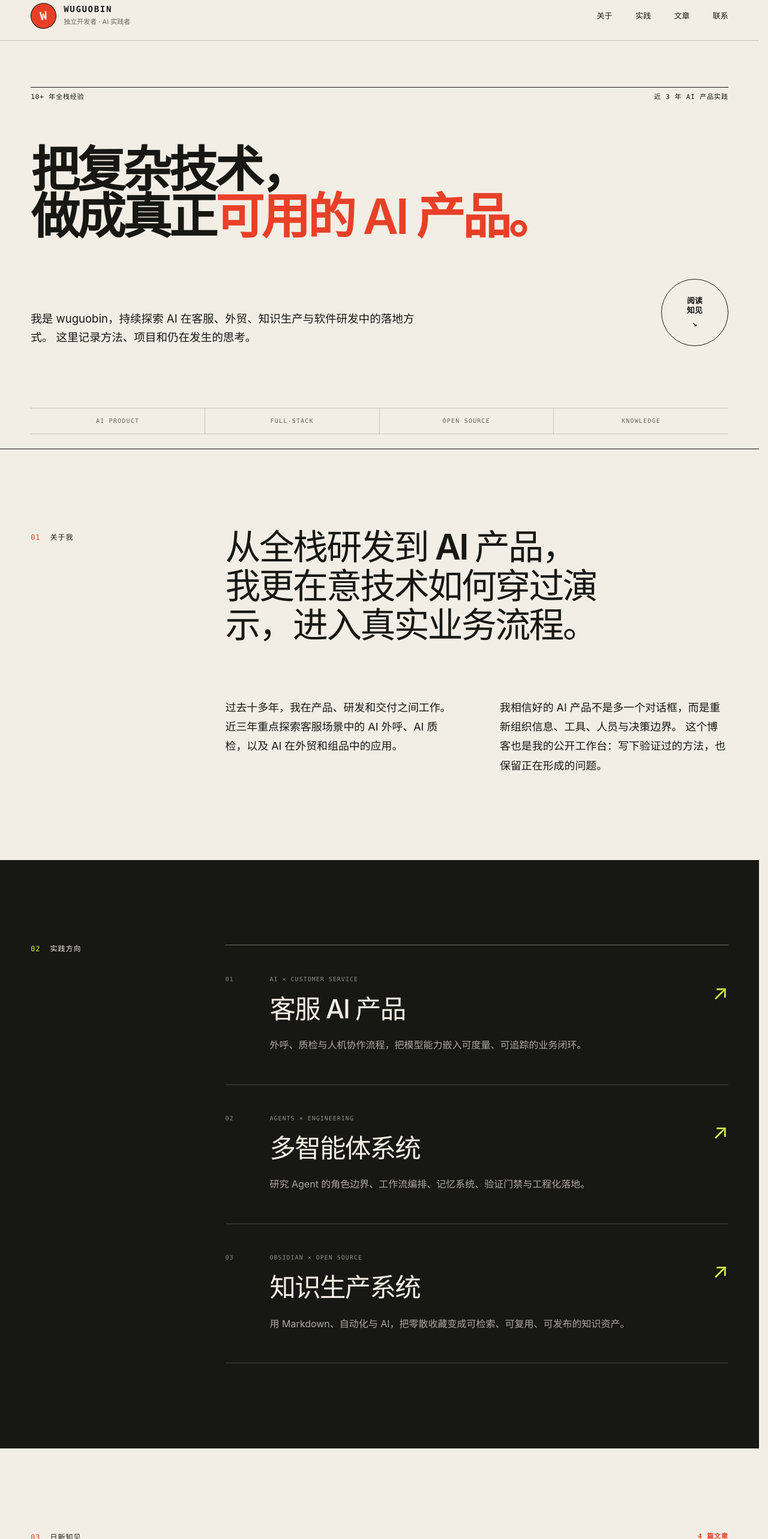
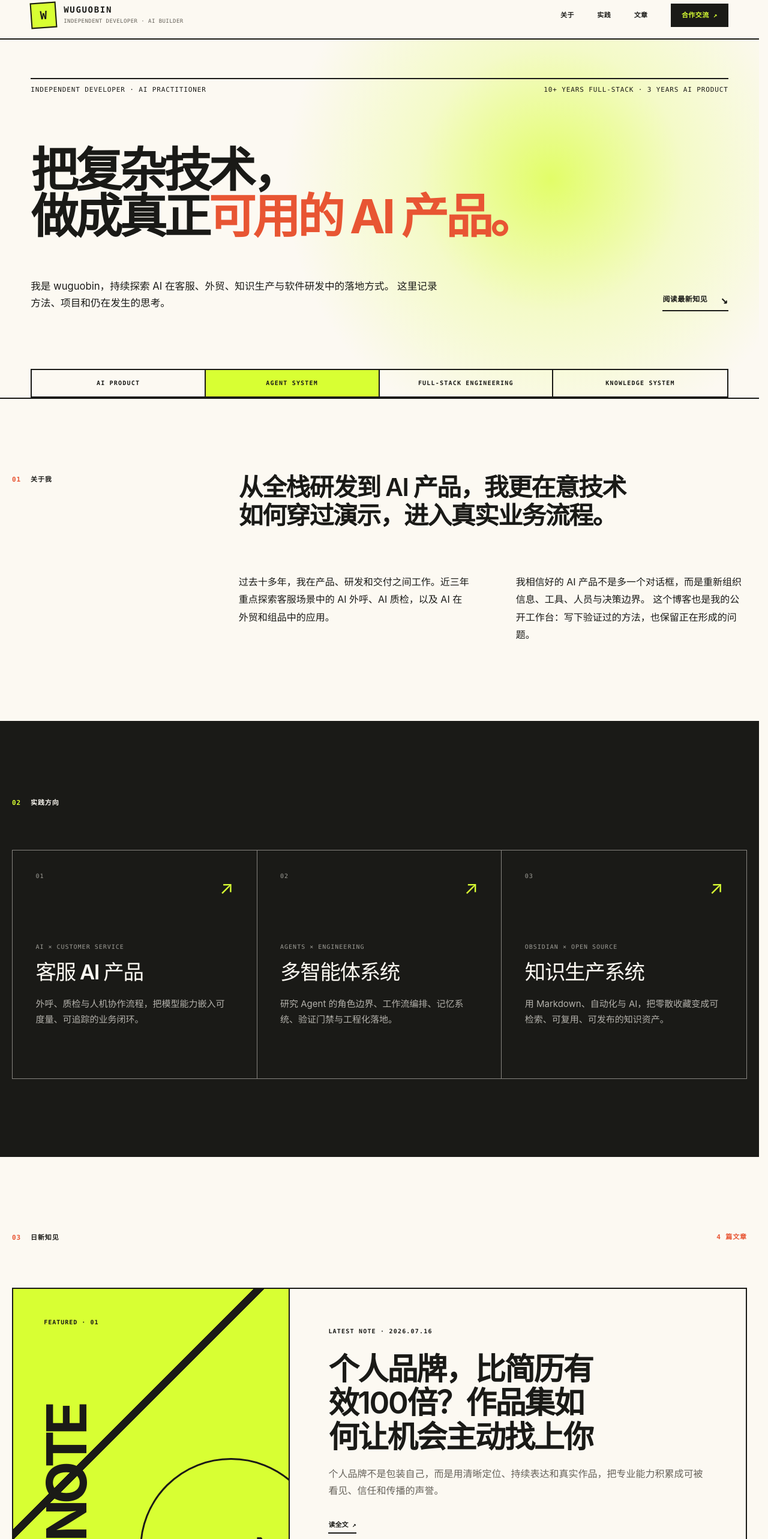
Before and after one commit to wuguobin123/wuguobin123.github.io, a Next.js app: page / in a window 1280 px wide. Shown: the part 14-2580 px from the top of the page at 60% size. Built offline with nearby package versions, Linux system fonts and the light colour scheme; no server answers.

Commit message:
Redesign homepage from visual reference

```diff
--- a/app/globals.css
+++ b/app/globals.css
@@ -1,14 +1,14 @@
 @import "tailwindcss";
 
 :root {
-  --paper: #f2eee5;
-  --paper-deep: #e7dfd0;
-  --ink: #171713;
-  --muted: #69645b;
-  --line: rgba(23, 23, 19, 0.2);
-  --red: #e84027;
-  --lime: #d8ef48;
-  --header-height: 82px;
+  --paper: #fcf9f2;
+  --paper-deep: #eeeae1;
+  --ink: #1a1a17;
+  --muted: #66625a;
+  --line: rgba(26, 26, 23, 0.22);
+  --red: #e85533;
+  --lime: #d8ff33;
+  --header-height: 80px;
   --font-sans: -apple-system, BlinkMacSystemFont, "Segoe UI", "PingFang SC", "Microsoft YaHei", sans-serif;
   --font-mono: "SFMono-Regular", Consolas, "Liberation Mono", monospace;
 }
@@ -50,8 +50,14 @@ a {
   justify-content: space-between;
   min-height: var(--header-height);
   padding: 14px clamp(20px, 4vw, 72px);
-  border-bottom: 1px solid var(--line);
+  border-bottom: 2px solid var(--ink);
   background: var(--paper);
+}
+
+.site-header {
+  position: sticky;
+  z-index: 20;
+  top: 0;
 }
 
 .brand {
@@ -65,12 +71,12 @@ a {
   width: 43px;
   height: 43px;
   place-items: center;
-  border: 1px solid var(--ink);
-  border-radius: 50%;
-  background: var(--red);
-  color: white;
+  border: 2px solid var(--ink);
+  border-radius: 0;
+  background: var(--lime);
+  color: var(--ink);
   font: 700 19px/1 var(--font-mono);
-  transform: rotate(-8deg);
+  transform: rotate(-4deg);
 }
 
 .brand strong,
@@ -86,13 +92,21 @@ a {
 .brand small {
   margin-top: 5px;
   color: var(--muted);
-  font-size: 11px;
+  font: 500 9px/1.2 var(--font-mono);
+  letter-spacing: 0.05em;
+  text-transform: uppercase;
 }
 
 nav {
+  align-items: center;
   display: flex;
   gap: clamp(18px, 3vw, 44px);
   font-size: 13px;
+}
+
+.site-header nav {
+  font: 600 11px/1 var(--font-mono);
+  letter-spacing: 0.04em;
 }
 
 nav a,
@@ -123,28 +137,59 @@ footer a:hover::after {
   transform-origin: left;
 }
 
+.site-header .header-cta {
+  padding: 14px 18px;
+  background: var(--ink);
+  color: var(--lime);
+}
+
+.site-header .header-cta::after {
+  display: none;
+}
+
+.site-header .header-cta:hover {
+  background: var(--red);
+  color: white;
+}
+
 .hero {
-  padding: clamp(32px, 6vw, 84px) clamp(20px, 4vw, 72px) 24px;
+  position: relative;
+  isolation: isolate;
+  padding: clamp(28px, 5vw, 64px) clamp(20px, 4vw, 64px) 0;
   overflow: hidden;
+}
+
+.hero-glow {
+  position: absolute;
+  z-index: -1;
+  top: -36%;
+  right: -8%;
+  width: min(70vw, 940px);
+  height: min(70vw, 940px);
+  border-radius: 50%;
+  background: radial-gradient(circle, rgba(216, 255, 51, 0.72) 0, rgba(216, 255, 51, 0.22) 35%, rgba(216, 255, 51, 0) 70%);
+  pointer-events: none;
 }
 
 .hero-kicker {
   display: flex;
   justify-content: space-between;
-  border-top: 1px solid var(--ink);
-  padding-top: 10px;
+  max-width: 1280px;
+  margin: 0 auto;
+  border-top: 2px solid var(--ink);
+  padding-top: 12px;
   font: 500 11px/1 var(--font-mono);
   letter-spacing: 0.08em;
   text-transform: uppercase;
 }
 
 .hero h1 {
-  max-width: 1360px;
-  margin: clamp(42px, 6vw, 84px) 0 clamp(40px, 5vw, 68px);
-  font-size: clamp(50px, 6.35vw, 112px);
-  font-weight: 640;
-  letter-spacing: -0.055em;
-  line-height: 0.97;
+  max-width: 1280px;
+  margin: clamp(54px, 7vw, 90px) auto clamp(42px, 5vw, 64px);
+  font-size: clamp(50px, 6.15vw, 82px);
+  font-weight: 680;
+  letter-spacing: -0.06em;
+  line-height: 0.98;
   text-wrap: balance;
 }
 
@@ -162,49 +207,56 @@ footer a:hover::after {
   grid-template-columns: minmax(0, 1fr) auto;
   align-items: end;
   gap: 40px;
+  max-width: 1280px;
+  margin: 0 auto;
 }
 
 .hero-footer > p {
-  max-width: 640px;
+  max-width: 680px;
   margin: 0;
-  font-size: clamp(17px, 1.45vw, 22px);
-  line-height: 1.65;
+  font-size: clamp(16px, 1.3vw, 20px);
+  line-height: 1.7;
 }
 
-.circle-link {
-  display: grid;
-  width: 112px;
-  height: 112px;
-  padding: 25px;
-  place-items: center;
-  border: 1px solid var(--ink);
-  border-radius: 50%;
-  font: 600 13px/1.25 var(--font-mono);
-  text-align: center;
-  transition: background 180ms ease, color 180ms ease, transform 180ms ease;
+.hero-link {
+  display: inline-flex;
+  align-items: center;
+  gap: 22px;
+  padding-bottom: 8px;
+  border-bottom: 2px solid var(--ink);
+  font: 650 12px/1 var(--font-mono);
+  letter-spacing: 0.04em;
+  white-space: nowrap;
+  transition: gap 180ms ease, color 180ms ease;
 }
 
-.circle-link:hover {
-  background: var(--ink);
-  color: var(--paper);
-  transform: rotate(5deg);
+.hero-link span {
+  font-size: 20px;
+}
+
+.hero-link:hover {
+  gap: 30px;
+  color: var(--red);
 }
 
 .hero-grid {
   display: grid;
   grid-template-columns: repeat(4, 1fr);
-  margin-top: clamp(46px, 8vw, 110px);
-  border-top: 1px solid var(--line);
-  border-bottom: 1px solid var(--line);
+  max-width: 1280px;
+  margin: clamp(54px, 8vw, 96px) auto 0;
+  border: 2px solid var(--ink);
 }
 
 .hero-grid span {
-  padding: 16px 10px;
-  border-right: 1px solid var(--line);
-  color: var(--muted);
-  font: 500 10px/1 var(--font-mono);
+  padding: 17px 10px;
+  border-right: 2px solid var(--ink);
+  font: 600 10px/1 var(--font-mono);
   letter-spacing: 0.12em;
   text-align: center;
+}
+
+.hero-grid span:nth-child(2) {
+  background: var(--lime);
 }
 
 .hero-grid span:last-child {
@@ -213,17 +265,17 @@ footer a:hover::after {
 
 .section {
   display: grid;
-  grid-template-columns: minmax(140px, 0.28fr) minmax(0, 1fr);
-  gap: clamp(36px, 7vw, 120px);
-  padding: clamp(80px, 11vw, 170px) clamp(20px, 4vw, 72px);
-  border-top: 1px solid var(--ink);
+  grid-template-columns: minmax(180px, 0.34fr) minmax(0, 1fr);
+  gap: clamp(36px, 7vw, 110px);
+  padding: clamp(80px, 10vw, 136px) max(20px, calc((100vw - 1280px) / 2));
+  border-top: 2px solid var(--ink);
 }
 
 .section-label {
   display: flex;
   align-items: flex-start;
   gap: 16px;
-  font: 500 12px/1.2 var(--font-mono);
+  font: 600 11px/1.2 var(--font-mono);
   letter-spacing: 0.08em;
   text-transform: uppercase;
 }
@@ -237,12 +289,12 @@ footer a:hover::after {
 }
 
 .about-copy .lead {
-  max-width: 960px;
-  margin: -0.16em 0 clamp(52px, 7vw, 95px);
-  font-size: clamp(40px, 4.6vw, 74px);
-  font-weight: 570;
-  letter-spacing: -0.045em;
-  line-height: 1.1;
+  max-width: 900px;
+  margin: -0.12em 0 clamp(46px, 6vw, 72px);
+  font-size: clamp(34px, 3.2vw, 46px);
+  font-weight: 620;
+  letter-spacing: -0.04em;
+  line-height: 1.16;
   text-wrap: balance;
 }
 
@@ -254,13 +306,18 @@ footer a:hover::after {
 
 .about-columns p {
   margin: 0;
-  font-size: clamp(16px, 1.4vw, 20px);
-  line-height: 1.8;
+  font-size: clamp(15px, 1.25vw, 18px);
+  line-height: 1.85;
 }
 
 .work {
+  display: block;
   background: var(--ink);
   color: var(--paper);
+}
+
+.work .section-label {
+  margin-bottom: clamp(40px, 6vw, 72px);
 }
 
 .work .section-label span {
@@ -268,43 +325,70 @@ footer a:hover::after {
 }
 
 .work-list {
-  border-top: 1px solid rgba(242, 238, 229, 0.4);
+  display: grid;
+  grid-template-columns: repeat(3, minmax(0, 1fr));
+  border: 1px solid rgba(252, 249, 242, 0.48);
 }
 
 .work-list article {
-  display: grid;
-  grid-template-columns: 50px minmax(0, 1fr) auto;
-  gap: 24px;
-  align-items: start;
-  padding: clamp(30px, 4vw, 58px) 0;
-  border-bottom: 1px solid rgba(242, 238, 229, 0.22);
+  min-height: 380px;
+  padding: clamp(26px, 3vw, 42px);
+  border-right: 1px solid rgba(252, 249, 242, 0.48);
+  transition: background 180ms ease, color 180ms ease, transform 180ms ease;
+}
+
+.work-list article:last-child {
+  border-right: 0;
+}
+
+.work-list article:hover {
+  background: var(--lime);
+  color: var(--ink);
+  transform: translateY(-6px);
+}
+
+.work-card-head {
+  display: flex;
+  align-items: flex-start;
+  justify-content: space-between;
+  min-height: 118px;
 }
 
 .work-number,
 .work .eyebrow {
-  color: rgba(242, 238, 229, 0.55);
+  color: rgba(252, 249, 242, 0.58);
   font: 500 10px/1 var(--font-mono);
   letter-spacing: 0.1em;
 }
 
-.work-list h2 {
-  margin: 10px 0 12px;
-  font-size: clamp(32px, 3.4vw, 54px);
-  font-weight: 520;
-  letter-spacing: -0.04em;
+.work-list article:hover .work-number,
+.work-list article:hover .eyebrow,
+.work-list article:hover > p:last-child {
+  color: var(--ink);
 }
 
-.work-list article div > p:last-child {
-  max-width: 630px;
+.work-list h2 {
+  margin: 18px 0 20px;
+  font-size: clamp(30px, 2.7vw, 42px);
+  font-weight: 580;
+  letter-spacing: -0.04em;
+  line-height: 1.1;
+}
+
+.work-list article > p:last-child {
   margin: 0;
-  color: rgba(242, 238, 229, 0.68);
-  font-size: 16px;
-  line-height: 1.7;
+  color: rgba(252, 249, 242, 0.68);
+  font-size: 15px;
+  line-height: 1.75;
 }
 
 .work-arrow {
   color: var(--lime);
-  font-size: 34px;
+  font-size: 30px;
+}
+
+.work-list article:hover .work-arrow {
+  color: var(--ink);
 }
 
 .notes {
@@ -334,17 +418,73 @@ footer a:hover::after {
 
 .featured-note {
   display: grid;
-  grid-template-columns: minmax(0, 1fr) auto;
-  gap: 48px;
-  align-items: end;
-  padding: clamp(28px, 4vw, 58px);
-  background: var(--red);
-  color: white;
-  transition: transform 180ms ease;
+  grid-template-columns: minmax(280px, 0.82fr) minmax(0, 1.35fr);
+  min-height: 440px;
+  border: 2px solid var(--ink);
+  background: var(--paper);
+  transition: transform 180ms ease, box-shadow 180ms ease;
 }
 
 .featured-note:hover {
   transform: translateY(-5px);
+  box-shadow: 8px 8px 0 var(--ink);
+}
+
+.featured-note-visual {
+  position: relative;
+  display: flex;
+  flex-direction: column;
+  justify-content: space-between;
+  padding: clamp(28px, 4vw, 52px);
+  overflow: hidden;
+  border-right: 2px solid var(--ink);
+  background:
+    linear-gradient(135deg, transparent 43%, var(--ink) 43% 45%, transparent 45%),
+    var(--lime);
+}
+
+.featured-note-visual::after {
+  position: absolute;
+  right: -12%;
+  bottom: -24%;
+  width: 66%;
+  aspect-ratio: 1;
+  border: 3px solid var(--ink);
+  border-radius: 50%;
+  content: "";
+}
+
+.featured-note-visual span {
+  position: relative;
+  z-index: 1;
+  font: 600 10px/1 var(--font-mono);
+  letter-spacing: 0.1em;
+}
+
+.featured-note-visual strong {
+  position: relative;
+  z-index: 1;
+  font-size: clamp(62px, 7.2vw, 108px);
+  font-weight: 720;
+  letter-spacing: -0.08em;
+  line-height: 0.82;
+  writing-mode: vertical-rl;
+  transform: rotate(180deg);
+}
+
+.featured-note-visual .featured-note-arrow {
+  position: absolute;
+  z-index: 2;
+  right: clamp(24px, 3vw, 42px);
+  bottom: clamp(24px, 3vw, 42px);
+  font-size: 34px;
+}
+
+.featured-note-copy {
+  display: flex;
+  flex-direction: column;
+  justify-content: center;
+  padding: clamp(34px, 5vw, 72px);
 }
 
 .eyebrow {
@@ -355,46 +495,52 @@ footer a:hover::after {
 }
 
 .featured-note h2 {
-  max-width: 980px;
-  margin: 25px 0 18px;
-  font-size: clamp(38px, 4.6vw, 72px);
-  font-weight: 570;
+  max-width: 760px;
+  margin: 28px 0 20px;
+  font-size: clamp(36px, 4vw, 58px);
+  font-weight: 620;
   letter-spacing: -0.045em;
-  line-height: 1.08;
+  line-height: 1.1;
   text-wrap: balance;
 }
 
-.featured-note div > p:last-child {
+.featured-note-copy > p:not(.eyebrow) {
   max-width: 680px;
   margin: 0;
-  color: rgba(255, 255, 255, 0.8);
+  color: var(--muted);
   font-size: 16px;
-  line-height: 1.65;
+  line-height: 1.75;
 }
 
-.featured-note > span {
-  font: 600 12px/1 var(--font-mono);
-  white-space: nowrap;
+.featured-note-link {
+  align-self: flex-start;
+  margin-top: 38px;
+  padding-bottom: 7px;
+  border-bottom: 2px solid var(--ink);
+  font: 650 11px/1 var(--font-mono);
 }
 
 .note-list {
-  margin-top: 12px;
+  display: grid;
+  grid-template-columns: repeat(2, minmax(0, 1fr));
+  margin-top: 24px;
+  border-top: 2px solid var(--ink);
+  border-left: 2px solid var(--ink);
 }
 
 .note-list > a {
-  display: grid;
-  grid-template-columns: 52px minmax(0, 1fr) auto;
-  gap: 24px;
-  align-items: center;
-  padding: 32px 4px;
-  border-bottom: 1px solid var(--line);
-  transition: padding 180ms ease, background 180ms ease;
+  display: flex;
+  min-height: 310px;
+  flex-direction: column;
+  padding: clamp(24px, 3vw, 38px);
+  border-right: 2px solid var(--ink);
+  border-bottom: 2px solid var(--ink);
+  transition: background 180ms ease, color 180ms ease;
 }
 
 .note-list > a:hover {
-  padding-right: 18px;
-  padding-left: 18px;
-  background: var(--paper-deep);
+  background: var(--ink);
+  color: var(--paper);
 }
 
 .note-index,
@@ -404,10 +550,11 @@ footer a:hover::after {
 }
 
 .note-list h3 {
-  margin: 0 0 8px;
-  font-size: clamp(22px, 2vw, 30px);
-  font-weight: 560;
-  letter-spacing: -0.025em;
+  margin: 54px 0 12px;
+  font-size: clamp(24px, 2.3vw, 34px);
+  font-weight: 600;
+  letter-spacing: -0.035em;
+  line-height: 1.2;
 }
 
 .note-list p {
@@ -428,8 +575,17 @@ footer a:hover::after {
 
 .note-meta {
   display: flex;
+  justify-content: space-between;
   gap: 24px;
+  order: -1;
   white-space: nowrap;
+}
+
+.note-list > a:hover .note-index,
+.note-list > a:hover .note-meta,
+.note-list > a:hover p,
+.note-list > a:hover .note-tags {
+  color: rgba(252, 249, 242, 0.7);
 }
 
 .notes-footer {
@@ -455,50 +611,74 @@ footer a:hover::after {
 
 .contact {
   display: block;
+  padding-top: clamp(80px, 9vw, 120px);
+  padding-bottom: clamp(80px, 9vw, 120px);
   background: var(--lime);
+  text-align: center;
+}
+
+.contact .eyebrow {
+  display: inline-block;
+  padding: 8px 12px;
+  background: var(--ink);
+  color: var(--lime);
 }
 
 .contact h2 {
-  margin: clamp(50px, 7vw, 92px) 0;
-  font-size: clamp(58px, 8.5vw, 128px);
-  font-weight: 640;
+  max-width: 1100px;
+  margin: clamp(44px, 6vw, 72px) auto 30px;
+  font-size: clamp(58px, 7.5vw, 104px);
+  font-weight: 680;
   letter-spacing: -0.055em;
-  line-height: 0.94;
+  line-height: 0.96;
   text-wrap: balance;
+}
+
+.contact-intro {
+  max-width: 620px;
+  margin: 0 auto;
+  font-size: clamp(16px, 1.4vw, 20px);
+  line-height: 1.7;
 }
 
 .contact-row {
   display: flex;
-  justify-content: space-between;
-  gap: 48px;
-  align-items: flex-end;
-  padding-top: 24px;
-  border-top: 1px solid var(--ink);
-}
-
-.contact-row p {
-  max-width: 520px;
-  margin: 0;
-  font-size: 18px;
-  line-height: 1.6;
+  justify-content: center;
+  gap: 14px;
+  align-items: center;
+  margin-top: 42px;
 }
 
 .contact-row a {
   display: inline-flex;
   align-items: center;
   gap: 20px;
-  padding-bottom: 8px;
+  min-width: 190px;
+  justify-content: space-between;
+  padding: 17px 20px;
   border-bottom: 2px solid var(--ink);
-  font: 650 18px/1 var(--font-mono);
+  background: var(--paper);
+  font: 650 12px/1 var(--font-mono);
+  transition: background 180ms ease, color 180ms ease;
+}
+
+.contact-row a:first-child {
+  background: var(--ink);
+  color: var(--lime);
+}
+
+.contact-row a:hover {
+  background: var(--red);
+  color: white;
 }
 
 footer {
   display: flex;
   justify-content: space-between;
   gap: 30px;
-  padding: 26px clamp(20px, 4vw, 72px);
+  padding: 30px max(20px, calc((100vw - 1280px) / 2));
   background: var(--ink);
-  color: rgba(242, 238, 229, 0.7);
+  color: rgba(252, 249, 242, 0.7);
   font: 500 10px/1.3 var(--font-mono);
   letter-spacing: 0.06em;
 }
@@ -1047,6 +1227,7 @@ footer {
   }
 
   .brand small,
+  .site-header nav a:nth-child(1),
   .site-header nav a:nth-child(2) {
     display: none;
   }
@@ -1057,21 +1238,39 @@ footer {
   }
 
   nav {
-    gap: 18px;
+    gap: 12px;
+  }
+
+  .site-header .header-cta {
+    padding: 12px 13px;
   }
 
   .hero {
     min-height: auto;
-    padding: 30px 18px 18px;
+    padding: 28px 18px 0;
+  }
+
+  .hero-glow {
+    top: 2%;
+    right: -45%;
+    width: 130vw;
+    height: 130vw;
   }
 
   .hero-kicker {
     gap: 18px;
+    font-size: 9px;
+    line-height: 1.35;
+  }
+
+  .hero-kicker span:last-child {
+    max-width: 150px;
+    text-align: right;
   }
 
   .hero h1 {
-    margin: 46px 0 40px;
-    font-size: clamp(40px, 10.5vw, 56px);
+    margin: 54px 0 42px;
+    font-size: clamp(40px, 11.6vw, 50px);
     letter-spacing: -0.045em;
     line-height: 1.02;
   }
@@ -1080,11 +1279,9 @@ footer {
     grid-template-columns: 1fr;
   }
 
-  .circle-link {
-    width: 92px;
-    height: 92px;
-    justify-self: end;
-    padding: 18px;
+  .hero-link {
+    justify-self: start;
+    margin-top: 2px;
   }
 
   .hero-grid {
@@ -1107,7 +1304,8 @@ footer {
   }
 
   .about-copy .lead {
-    font-size: clamp(34px, 9.5vw, 42px);
+    margin-bottom: 42px;
+    font-size: clamp(32px, 8.8vw, 40px);
     line-height: 1.14;
   }
 
@@ -1115,17 +1313,25 @@ footer {
     grid-template-columns: 1fr;
   }
 
-  .work-list article {
-    grid-template-columns: 34px minmax(0, 1fr);
-    gap: 14px;
+  .work-list {
+    grid-template-columns: 1fr;
   }
 
-  .work-arrow {
-    display: none;
+  .work-list article {
+    min-height: 300px;
+    border-right: 0;
+    border-bottom: 1px solid rgba(252, 249, 242, 0.48);
+  }
+
+  .work-list article:last-child {
+    border-bottom: 0;
+  }
+
+  .work-card-head {
+    min-height: 86px;
   }
 
   .notes-head,
-  .contact-row,
   .article-end,
   .notes-footer {
     align-items: flex-start;
@@ -1140,18 +1346,53 @@ footer {
     grid-template-columns: 1fr;
   }
 
+  .featured-note-visual {
+    min-height: 270px;
+    border-right: 0;
+    border-bottom: 2px solid var(--ink);
+  }
+
+  .featured-note-visual strong {
+    font-size: 72px;
+    writing-mode: horizontal-tb;
+    transform: none;
+  }
+
+  .featured-note-copy {
+    padding: 34px 26px 38px;
+  }
+
+  .featured-note h2 {
+    font-size: clamp(32px, 9.5vw, 42px);
+  }
+
+  .note-list {
+    grid-template-columns: 1fr;
+  }
+
   .note-list > a {
-    grid-template-columns: 34px minmax(0, 1fr);
+    min-height: 280px;
   }
 
   .note-meta {
-    grid-column: 2;
     flex-wrap: wrap;
   }
 
   .contact h2 {
-    font-size: clamp(50px, 14vw, 76px);
+    font-size: clamp(48px, 13vw, 64px);
     line-height: 1;
+  }
+
+  .contact-row {
+    width: 100%;
+    max-width: 420px;
+    margin-right: auto;
+    margin-left: auto;
+    flex-direction: column;
+  }
+
+  .contact-row a {
+    width: 100%;
   }
 
   footer {
--- a/app/page.tsx
+++ b/app/page.tsx
@@ -14,21 +14,22 @@ export default function Home() {
           <span className="brand-mark">W</span>
           <span>
             <strong>WUGUOBIN</strong>
-            <small>独立开发者 · AI 实践者</small>
+            <small>Independent Developer · AI Builder</small>
           </span>
         </a>
         <nav aria-label="主要导航">
           <a href="#about">关于</a>
           <a href="#work">实践</a>
           <a href={`${basePath}/posts/`}>文章</a>
-          <a href="#contact">联系</a>
+          <a className="header-cta" href="#contact">合作交流 ↗</a>
         </nav>
       </header>
 
       <section className="hero" id="top">
+        <div className="hero-glow" aria-hidden="true" />
         <div className="hero-kicker">
-          <span>10+ 年全栈经验</span>
-          <span>近 3 年 AI 产品实践</span>
+          <span>Independent Developer · AI Practitioner</span>
+          <span>10+ Years Full-Stack · 3 Years AI Product</span>
         </div>
         <h1>
           <span className="hero-line">把复杂技术，</span>
@@ -41,17 +42,15 @@ export default function Home() {
             我是 wuguobin，持续探索 AI 在客服、外贸、知识生产与软件研发中的落地方式。
             这里记录方法、项目和仍在发生的思考。
           </p>
-          <a className="circle-link" href="#notes" aria-label="阅读最新文章">
-            阅读
-            <br />
-            知见 <span aria-hidden="true">↘</span>
+          <a className="hero-link" href="#notes" aria-label="阅读最新文章">
+            阅读最新知见 <span aria-hidden="true">↘</span>
           </a>
         </div>
-        <div className="hero-grid" aria-hidden="true">
+        <div className="hero-grid" aria-label="关注领域">
           <span>AI PRODUCT</span>
-          <span>FULL-STACK</span>
-          <span>OPEN SOURCE</span>
-          <span>KNOWLEDGE</span>
+          <span>AGENT SYSTEM</span>
+          <span>FULL-STACK ENGINEERING</span>
+          <span>KNOWLEDGE SYSTEM</span>
         </div>
       </section>
 
@@ -84,31 +83,31 @@ export default function Home() {
         </div>
         <div className="work-list">
           <article>
+            <div className="work-card-head">
               <span className="work-number">01</span>
-            <div>
+              <span className="work-arrow" aria-hidden="true">↗</span>
+            </div>
             <p className="eyebrow">AI × CUSTOMER SERVICE</p>
             <h2>客服 AI 产品</h2>
             <p>外呼、质检与人机协作流程，把模型能力嵌入可度量、可追踪的业务闭环。</p>
-            </div>
-            <span className="work-arrow" aria-hidden="true">↗</span>
           </article>
           <article>
+            <div className="work-card-head">
               <span className="work-number">02</span>
-            <div>
+              <span className="work-arrow" aria-hidden="true">↗</span>
+            </div>
             <p className="eyebrow">AGENTS × ENGINEERING</p>
             <h2>多智能体系统</h2>
             <p>研究 Agent 的角色边界、工作流编排、记忆系统、验证门禁与工程化落地。</p>
-            </div>
-            <span className="work-arrow" aria-hidden="true">↗</span>
           </article>
           <article>
+            <div className="work-card-head">
               <span className="work-number">03</span>
-            <div>
+              <span className="work-arrow" aria-hidden="true">↗</span>
+            </div>
             <p className="eyebrow">OBSIDIAN × OPEN SOURCE</p>
             <h2>知识生产系统</h2>
             <p>用 Markdown、自动化与 AI，把零散收藏变成可检索、可复用、可发布的知识资产。</p>
-            </div>
-            <span className="work-arrow" aria-hidden="true">↗</span>
           </article>
         </div>
       </section>
@@ -129,12 +128,17 @@ export default function Home() {
             className="featured-note"
             href={`${basePath}/posts/${featuredPost.slug}/`}
           >
-            <div>
+            <div className="featured-note-visual" aria-hidden="true">
+              <span>FEATURED · 01</span>
+              <strong>NOTE</strong>
+              <span className="featured-note-arrow">↗</span>
+            </div>
+            <div className="featured-note-copy">
               <p className="eyebrow">LATEST NOTE · {formatPostDate(featuredPost.date)}</p>
               <h2>{featuredPost.title}</h2>
               <p>{featuredPost.description}</p>
+              <span className="featured-note-link">读全文 ↗</span>
             </div>
-            <span aria-hidden="true">读全文 ↗</span>
           </a>
         ) : null}
 
@@ -168,10 +172,15 @@ export default function Home() {
       <section className="contact section" id="contact">
         <p className="eyebrow">LET&apos;S BUILD SOMETHING USEFUL</p>
         <h2>一起探索下一件<br />值得做的事。</h2>
+        <p className="contact-intro">
+          如果你也在做 AI 产品、Agent 工程或知识系统，欢迎交换实践。
+        </p>
         <div className="contact-row">
-          <p>如果你也在做 AI 产品、Agent 工程或知识系统，欢迎交换实践。</p>
           <a href="https://github.com/wuguobin123" target="_blank" rel="noreferrer">
             GitHub <span aria-hidden="true">↗</span>
+          </a>
+          <a href={`${basePath}/posts/`}>
+            阅读全部文章 <span aria-hidden="true">↗</span>
           </a>
         </div>
       </section>
```
Lines whose indentation alone changed are shown as unchanged.
